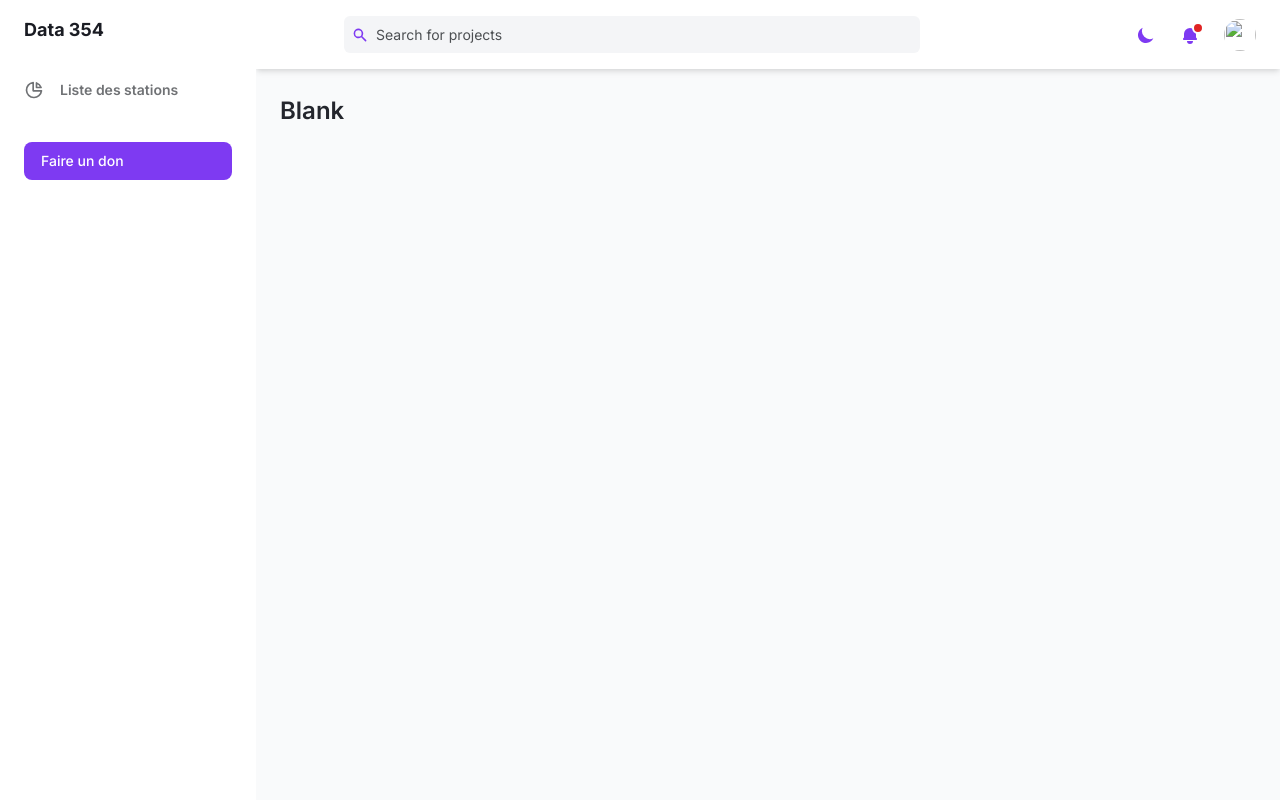
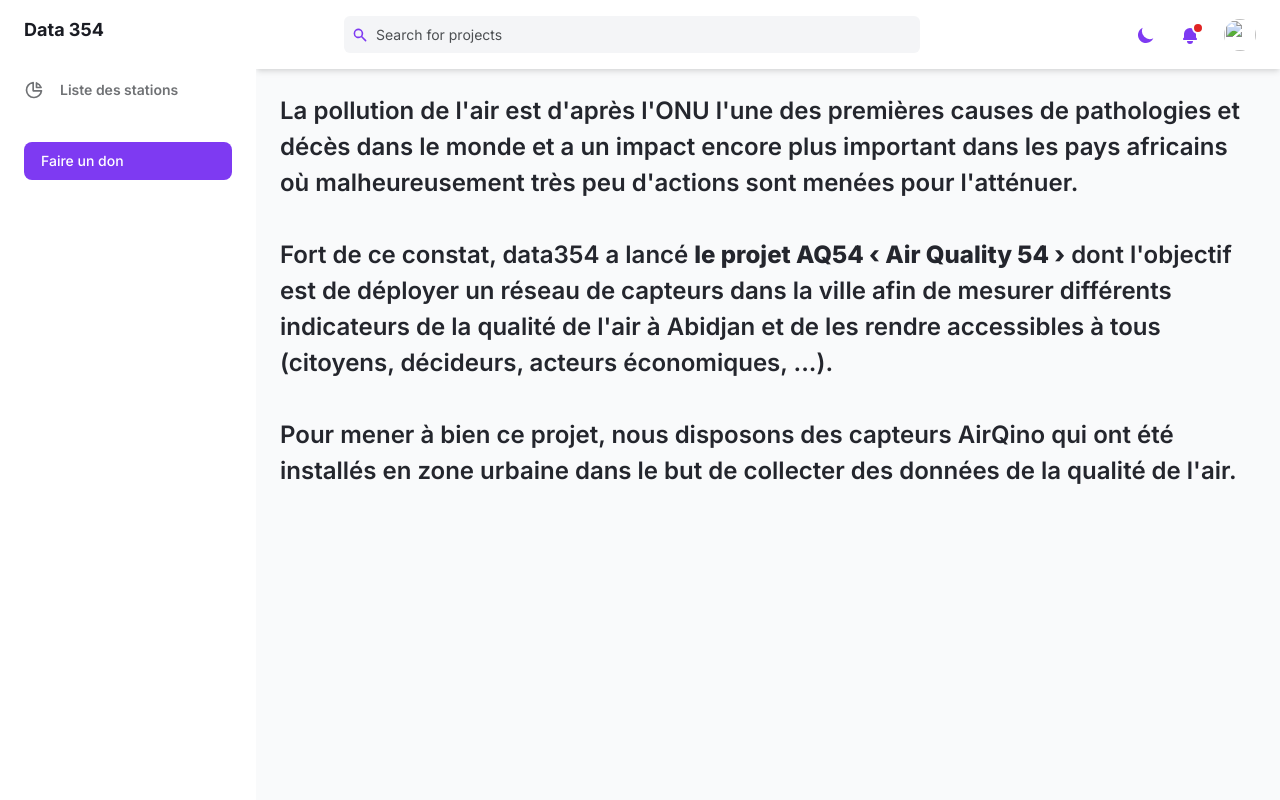
Before and after one commit to graceyao99/Data_354, a Django app: page / in a window 1280 px wide. Run offline with Django 4.2, Linux system fonts and the light colour scheme; the visitor is signed in with stand-in values (Sample User, id 1).

Commit message:
changed view.index

```diff
--- a/home/views.py
+++ b/home/views.py
@@ -6,11 +6,8 @@
 from django.contrib import messages
 from django.contrib.auth import authenticate, login, logout
 
-# Create your views here.
 
-@login_required
 def index(request):
-    # return HttpResponse('hello world !')
     return render(request, 'home/index.html', {})
 
 def signin(request):
--- a/templates/home/index.html
+++ b/templates/home/index.html
@@ -7,7 +7,16 @@
       <h2
         class="my-6 text-2xl font-semibold text-gray-700 dark:text-gray-200"
       >
-        Blank
+        La pollution de l'air est d'après l'ONU l'une des premières causes de pathologies et décès dans le monde et a un impact
+        encore plus important dans les pays africains où malheureusement très peu d'actions sont menées pour l'atténuer. <br> <br>
+
+        Fort de ce constat, data354 a lancé <strong> le projet AQ54 &#8249 Air Quality 54 &#8250</strong> dont l'objectif est de déployer
+        un réseau de capteurs dans la ville afin de mesurer différents indicateurs de la qualité de l'air à Abidjan et de les rendre
+        accessibles à tous (citoyens, décideurs, acteurs économiques, ...). <br> <br>
+
+        Pour mener à bien ce projet, nous disposons des capteurs AirQino qui ont été installés en zone urbaine dans le but de
+        collecter des données de la qualité de l'air.
+
       </h2>
     </div>
 </main>
```
